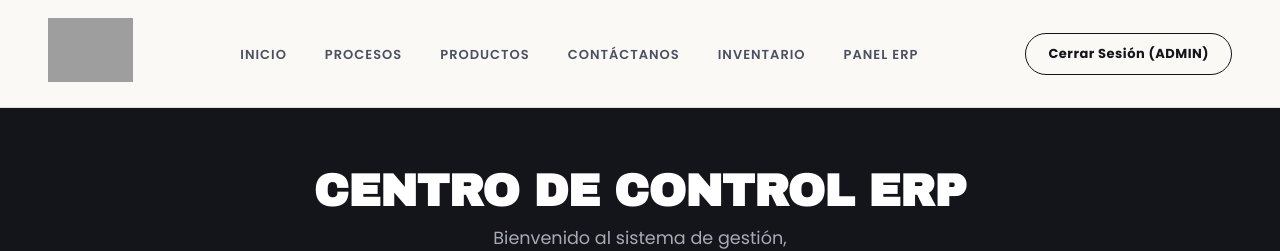
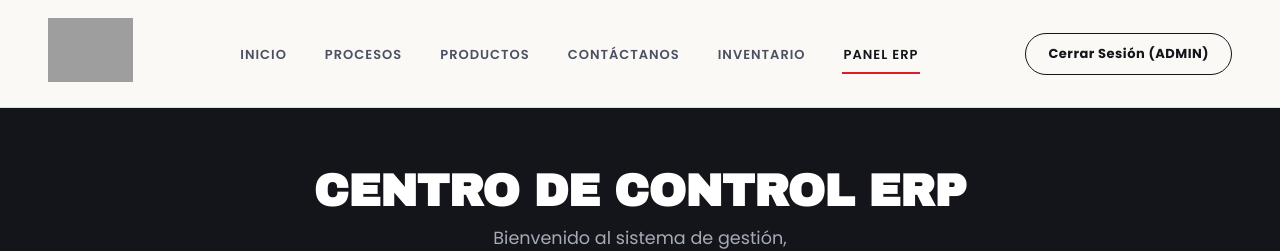
Before and after one commit to omargarcia1102/PRUEBAPRINTPACK, a Flask app: page /dashboard in a window 1280 px wide. Shown: the top 251 px of the page. Run offline with Flask 3, Linux system fonts and the light colour scheme; a user stored in the database is signed in; some libraries are stand-ins or nearby versions; grey boxes are pictures that could not be loaded.

Commit message:
Update DASHBOARD.html

```diff
--- a/Proyecto print pack/app/templates/DASHBOARD.html
+++ b/Proyecto print pack/app/templates/DASHBOARD.html
@@ -33,7 +33,7 @@
                 <!-- Enlaces privados (Jinja2 los muestra solo si hay sesión) -->
                 {% if session.get('rol') %}
                     <li><a href="{{ url_for('main.inventario') }}">Inventario</a></li>
-                    <li><a href="{{ url_for('main.dashboard') }}">Panel ERP</a></li>
+                    <li><a href="{{ url_for('main.dashboard') }}" class="active">Panel ERP</a></li>
                 {% endif %}
             </ul>
         </nav>
```
